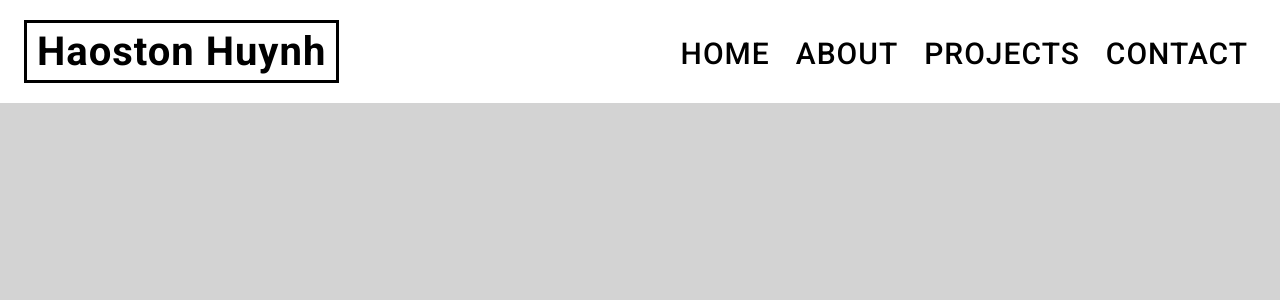
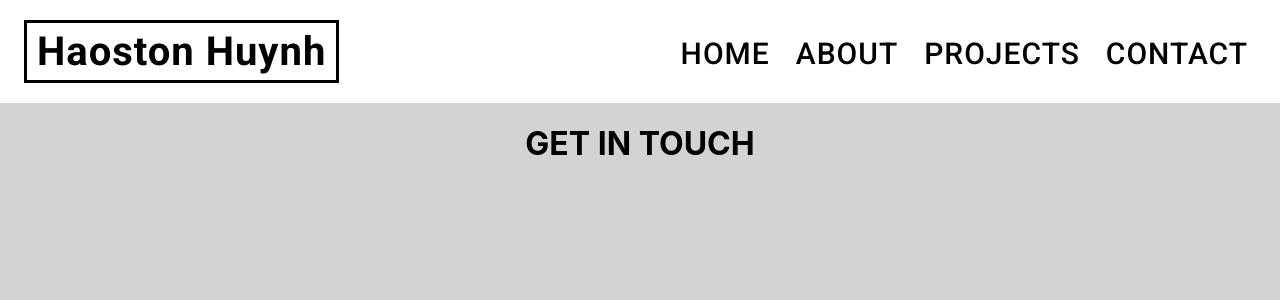
Before and after one commit to haostonh/portfolio, a React (Create React App) app in the folder client/: page /portfolio/contact in a window 1280 px wide. Shown: the top 300 px of the page. Built offline with nearby package versions, Linux system fonts and the light colour scheme.

Commit message:
Align contact title

```diff
--- a/client/src/pages/Contact.jsx
+++ b/client/src/pages/Contact.jsx
@@ -10,6 +10,9 @@ const Contact = () => {
         <style>{'body { background-color: #D3D3D3 }'}</style>
       </Helmet>
       <NavBar/>
+      <div>
+        <h1 className='contactTitle'>GET IN TOUCH</h1>
+      </div>
     </div>
   );
 };
--- a/client/src/pagesCSS/Contact.css
+++ b/client/src/pagesCSS/Contact.css
@@ -0,0 +1,4 @@
+.contactTitle {
+  text-align: center;
+  vertical-align: middle;
+}
```
